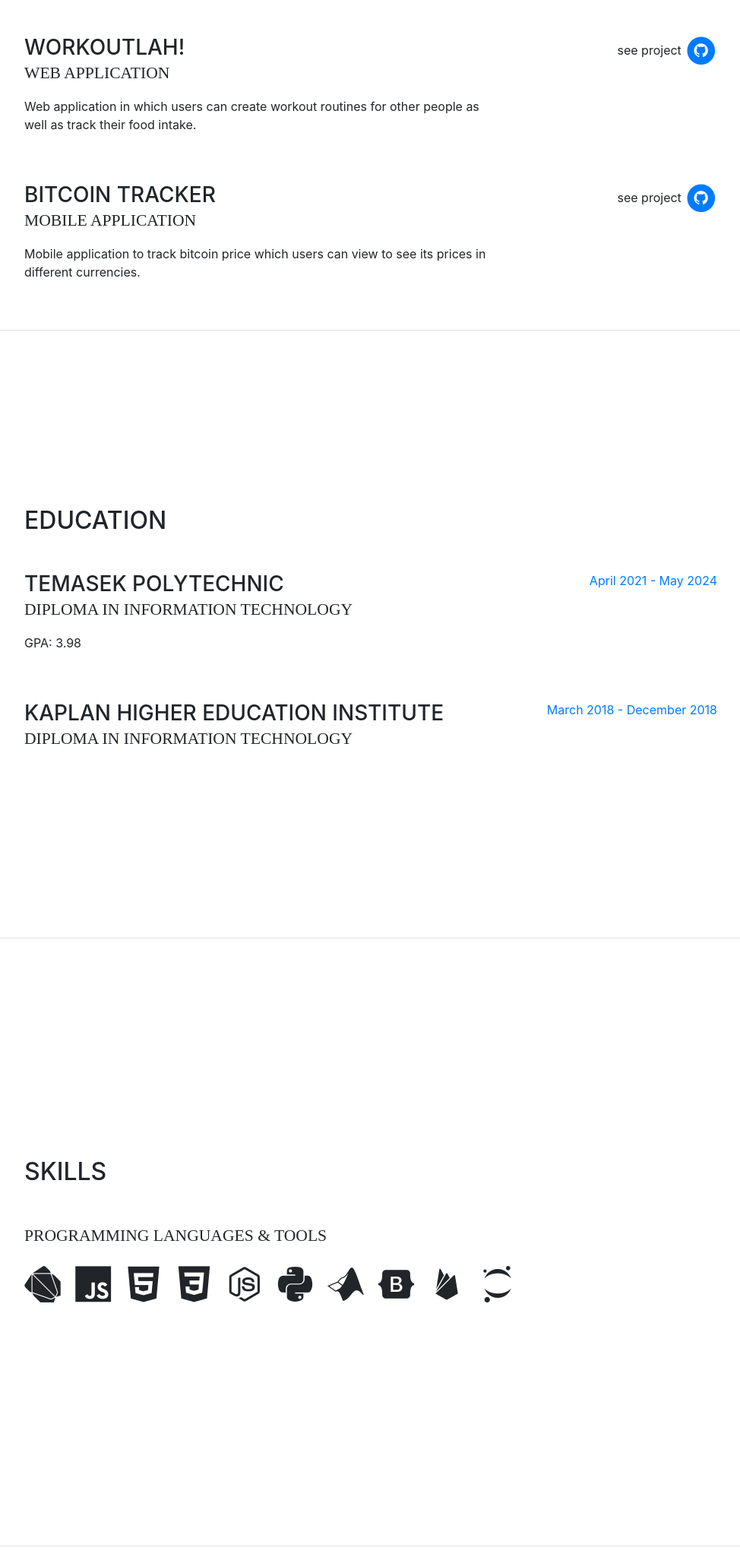
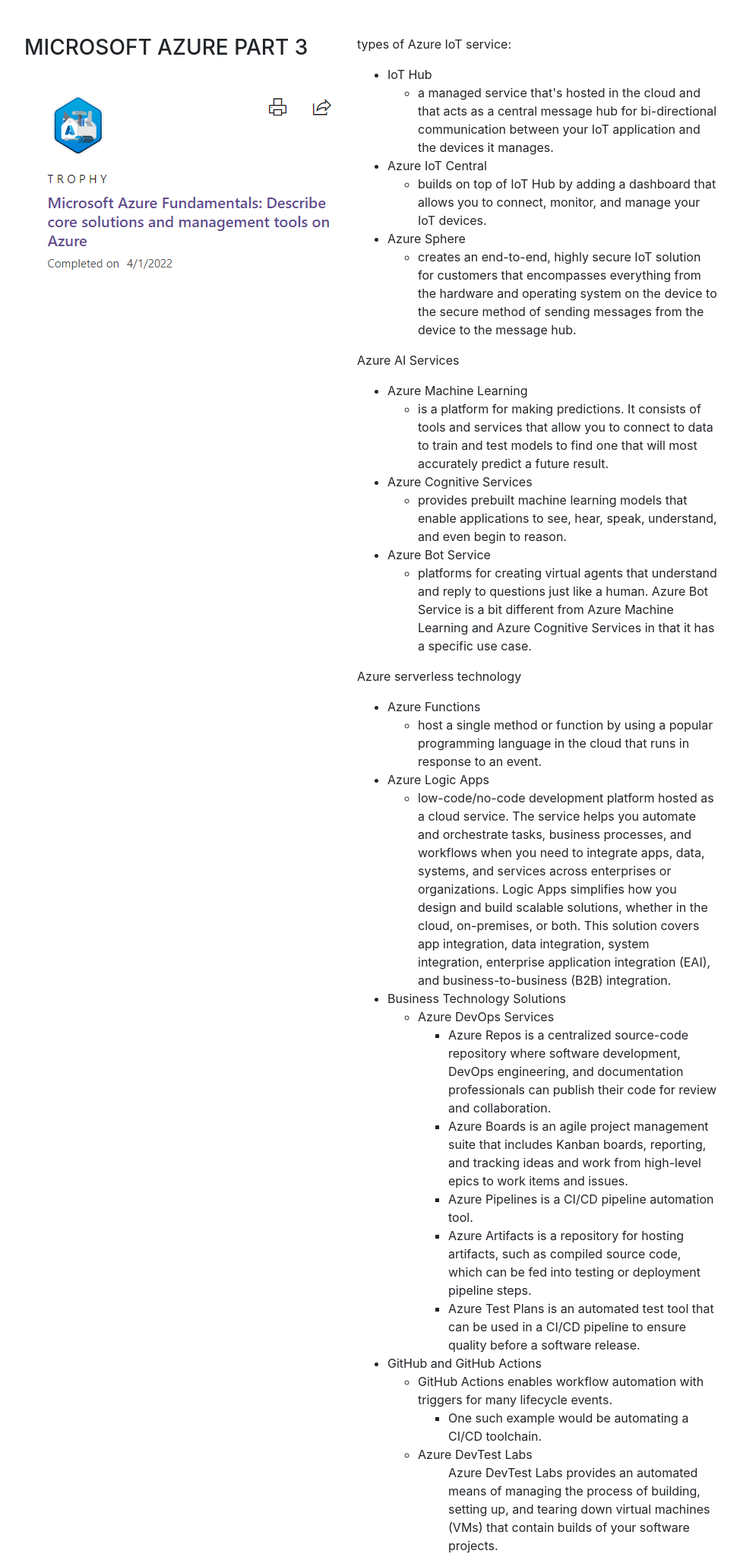
Before and after one commit to Icyautumn/azureDocumentation, a website with bundled scripts: page index.html in a window 1280 px wide. Shown: the part 2520-4569 px from the top of the page at 76% size, without its empty margins (288-1262 px from the left). Built offline with nearby package versions, Linux system fonts and the light colour scheme; a web font is replaced by a local one.

Commit message:
update to part 4

```diff
--- a/index.html
+++ b/index.html
@@ -188,19 +188,105 @@
 
           <div class="resume-item d-flex flex-column flex-md-row mb-5">
             <div class="resume-content mr-auto">
-              <h3 class="mb-0">WorkoutLah!</h3>
-              <div class="subheading mb-3">Web Application</div>
-              <p>Web application in which users can create workout routines for other people as well as track their food intake.</p>
+              <h3 class="mb-0">Microsoft azure part 3</h3>
+
+              <div class="subheading mb-3"></div>
+              <img src="img/part 3.png" alt="">
             </div>
-            <div class="resume-date text-md-right">
+            <div class="resume-date text-md-left">
               <li class="list-inline-item">
-                see project
-                <a href="https://github.com/Icyautumn/WorkoutLah">
-                  <span class="fa-stack fa-lg">
-                    <i class="fa fa-circle fa-stack-2x"></i>
-                    <i class="fa fa-github fa-stack-1x fa-inverse"></i>
-                  </span>
-                </a>
+                <p>types of Azure IoT service:</p>
+                <ul>
+                  <li>IoT Hub</li>
+                  <ul>
+                    <li>a managed service that's hosted in the cloud and that acts as a central message hub for bi-directional communication between your IoT application and the devices it manages.</li>
+                  </ul>
+                  <li>Azure IoT Central</li>
+                  <ul>
+                    <li>builds on top of IoT Hub by adding a dashboard that allows you to connect, monitor, and manage your IoT devices.</li>
+                  </ul>
+                  <li>Azure Sphere</li>
+                  <ul>
+                    <li>creates an end-to-end, highly secure IoT solution for customers that encompasses everything from the hardware and operating system on the device to the secure method of sending messages from the device to the message hub.</li>
+                  </ul>
+                </ul>
+              <p>Azure AI Services </p>
+              <ul>
+                <li>Azure Machine Learning</li>
+                <ul>
+                  <li>is a platform for making predictions. It consists of tools and services that allow you to connect to data to train and test models to find one that will most accurately predict a future result.</li>
+                </ul>
+                <li>Azure Cognitive Services</li>
+                <ul>
+                  <li>provides prebuilt machine learning models that enable applications to see, hear, speak, understand, and even begin to reason.</li>
+                </ul>
+                <li>Azure Bot Service</li>
+                <ul>
+                  <li>platforms for creating virtual agents that understand and reply to questions just like a human. Azure Bot Service is a bit different from Azure Machine Learning and Azure Cognitive Services in that it has a specific use case.</li>
+                </ul>
+              </ul>
+              <p>Azure serverless technology</p>
+              <ul>
+                <li>Azure Functions</li>
+                <ul>
+                  <li>host a single method or function by using a popular programming language in the cloud that runs in response to an event.</li>
+                </ul>
+                <li>Azure Logic Apps</li>
+                <ul>
+                  <li>low-code/no-code development platform hosted as a cloud service. The service helps you automate and orchestrate tasks, business processes, and workflows when you need to integrate apps, data, systems, and services across enterprises or organizations. Logic Apps simplifies how you design and build scalable solutions, whether in the cloud, on-premises, or both. This solution covers app integration, data integration, system integration, enterprise application integration (EAI), and business-to-business (B2B) integration.</li>
+                </ul>
+                <li>Business Technology Solutions</li>
+                <ul>
+                  <li>Azure DevOps Services</li>
+                  <ul>
+                    <li>Azure Repos is a centralized source-code repository where software development, DevOps engineering, and documentation professionals can publish their code for review and collaboration.</li>
+                    <li>Azure Boards is an agile project management suite that includes Kanban boards, reporting, and tracking ideas and work from high-level epics to work items and issues.</li>
+                    <li>Azure Pipelines is a CI/CD pipeline automation tool.</li>
+                    <li>Azure Artifacts is a repository for hosting artifacts, such as compiled source code, which can be fed into testing or deployment pipeline steps.</li>
+                    <li>Azure Test Plans is an automated test tool that can be used in a CI/CD pipeline to ensure quality before a software release.</li>
+                  </ul>
+                </ul>
+                <li>GitHub and GitHub Actions</li>
+                <ul>
+                  <li>GitHub Actions enables workflow automation with triggers for many lifecycle events.</li>
+                  <ul>
+                    <li>One such example would be automating a CI/CD toolchain.</li>
+                  </ul>
+                  <li>Azure DevTest Labs</li>
+                  <ul>
+                    Azure DevTest Labs provides an automated means of managing the process of building, setting up, and tearing down virtual machines (VMs) that contain builds of your software projects.
+                  </ul>
+                </ul>
+              </ul>
+              </li>
+            </div>
+          </div>
+
+          <div class="resume-item d-flex flex-column flex-md-row mb-5">
+            <div class="resume-content mr-auto">
+              <h3 class="mb-0">Microsoft azure part 4</h3>
+
+              <div class="subheading mb-3"></div>
+              <img src="img/part 4.png" alt="">
+            </div>
+            <div class="resume-date text-md-left">
+              <li class="list-inline-item">
+                <p>Understand what cloud computing is:</p>
+              <p>Understand what advantages cloud computing has: </p>
+              <p>Discover what azure has to offer</p>
+              <ul>
+                <li>Cloud models</li>
+                <li>Define cloud computing:</li>
+                <ul>
+                  <li>cloud computing is the delivery of computing services—including servers, storage, databases, networking, software, analytics, and intelligence—over the Internet (“the cloud”) to offer faster innovation, flexible resources, and economies of scale. You typically pay only for cloud services you use, helping you lower your operating costs, run your infrastructure more efficiently, and scale as your business needs change.</li>
+                </ul>
+                <li>Public Cloud</li>
+                <li>Private cloud</li>
+                <li>Hybrid cloud</li>
+                <li>Cloud Model Comparison</li>
+                <li>Cloud Benefits</li>
+                <li>Cloud services</li>
+              </ul>
               </li>
             </div>
           </div>
```
